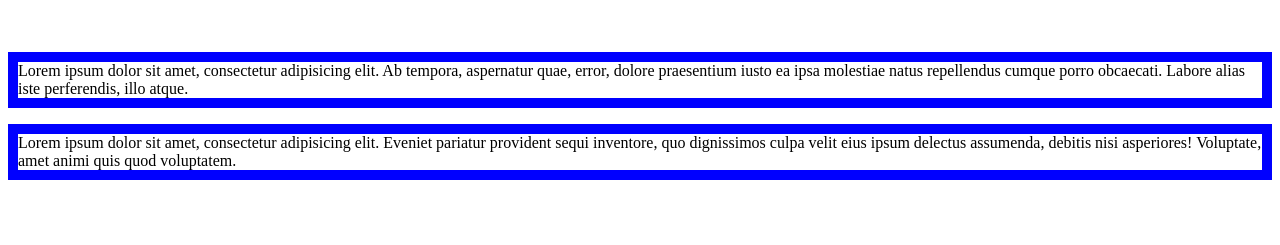
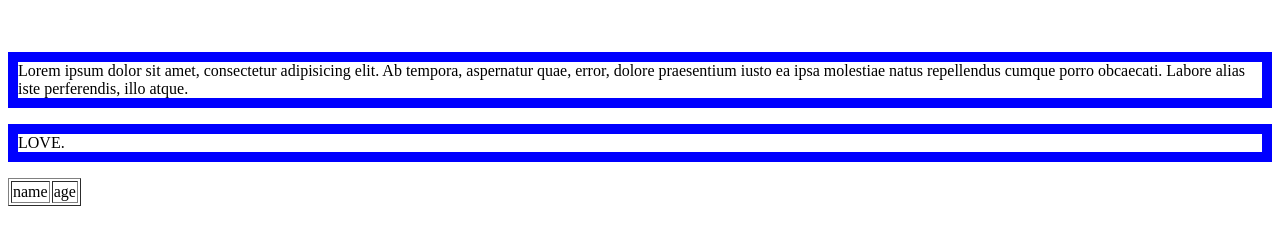
Before and after one commit to Rubaiyeth/first, a plain HTML site: page index.html in a window 1280 px wide. Shown: the part 121-366 px from the top of the page. Drawn offline with Linux system fonts and the light colour scheme.

Commit message:
adding some text

```diff
--- a/index.html
+++ b/index.html
@@ -12,6 +12,12 @@
 <div class="f"></div>
 <img src="" alt="">
 <p>Lorem ipsum dolor sit amet, consectetur adipisicing elit. Ab tempora, aspernatur quae, error, dolore praesentium iusto ea ipsa molestiae natus repellendus cumque porro obcaecati. Labore alias iste perferendis, illo atque.</p>
-<p>Lorem ipsum dolor sit amet, consectetur adipisicing elit. Eveniet pariatur provident sequi inventore, quo dignissimos culpa velit eius ipsum delectus assumenda, debitis nisi asperiores! Voluptate, amet animi quis quod voluptatem.</p>
+<p>LOVE.</p>
+<table border 1>
+	<tr>
+	<td>name</td>
+	<td>age</td>
+</tr>
+</table>
 </body>
 </html>
```
